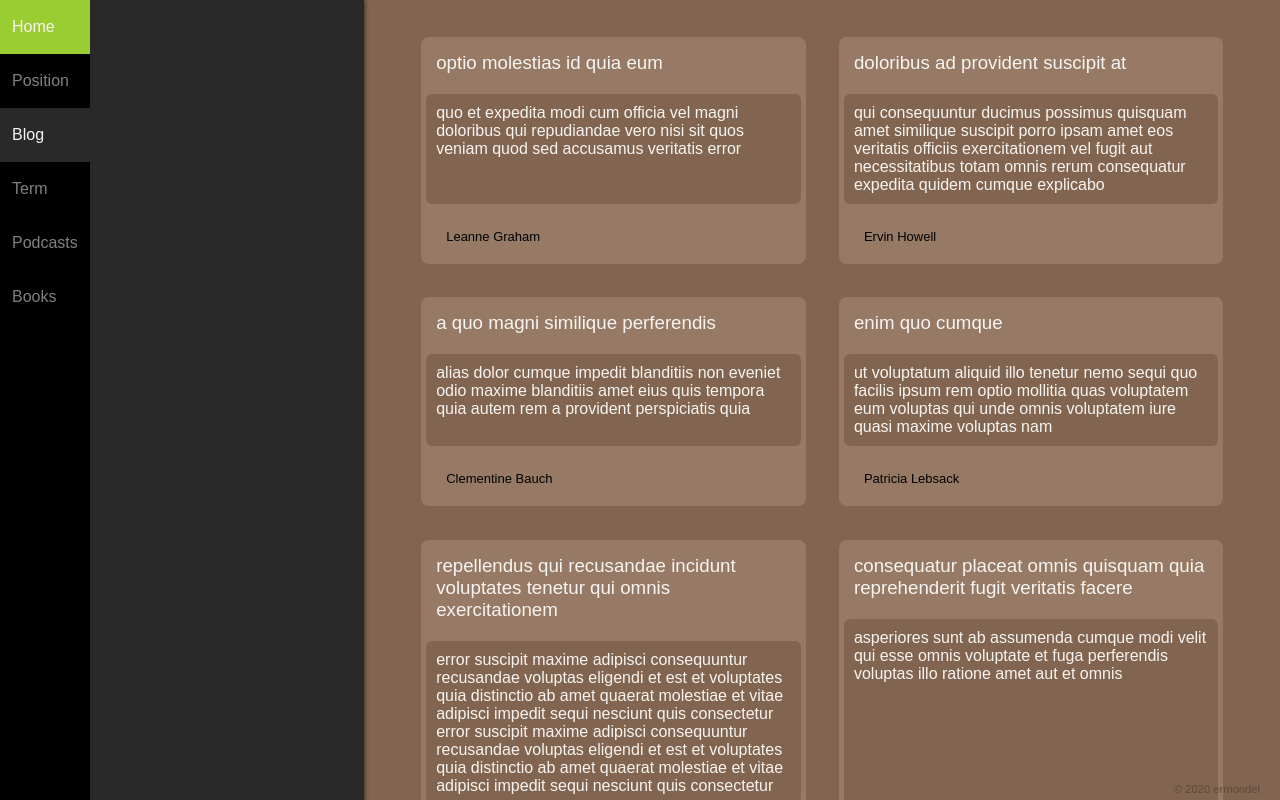
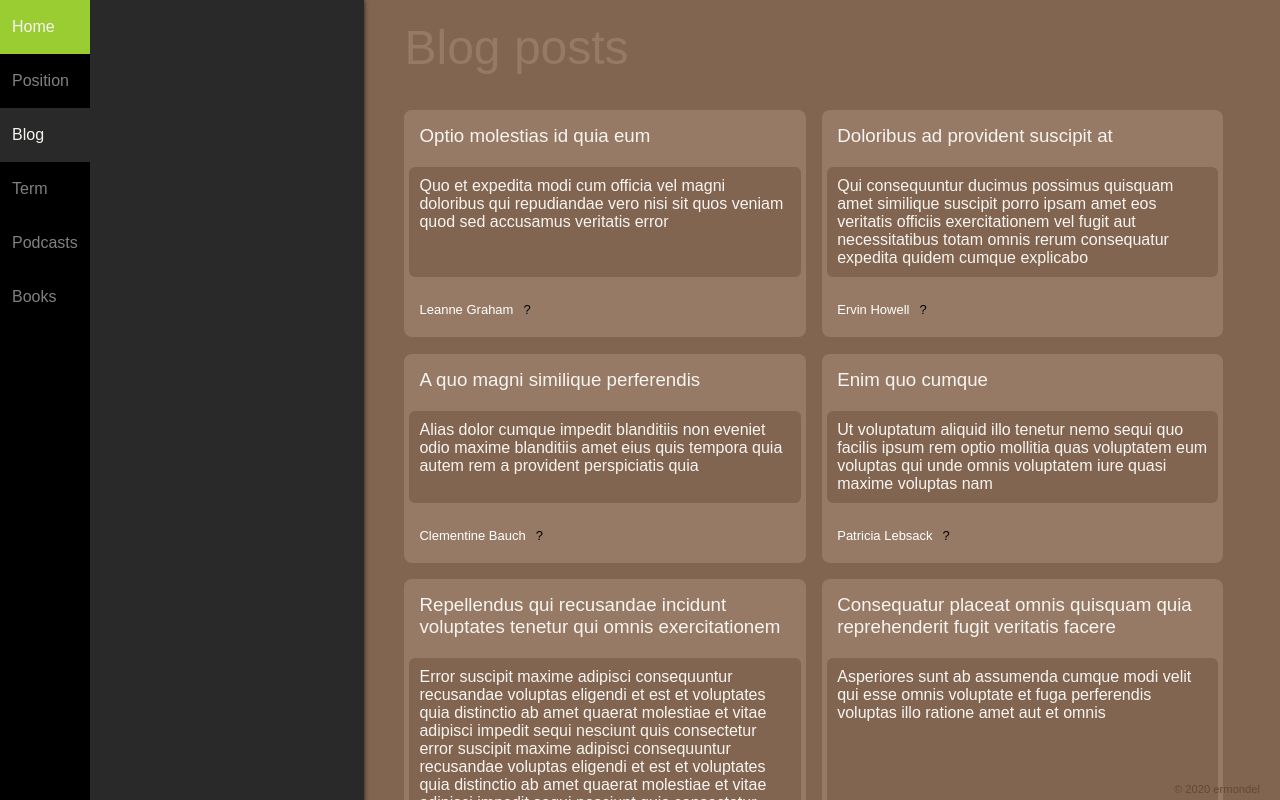
Before and after one commit to ermondel/react-seasons, a React (Create React App) app: page /blog in a window 1280 px wide. Shown: the top 800 px of the page. Built offline with nearby package versions, Linux system fonts and the light colour scheme.

Commit message:
feat: update style of the blog component

```diff
--- a/src/components/Blog/Blog.js
+++ b/src/components/Blog/Blog.js
@@ -11,6 +11,7 @@ const Blog = () => (
     </div>
     <div className="content">
       <div className="content-wrap">
+        <h2>Blog posts</h2>
         <PostList />
       </div>
     </div>
--- a/src/components/Blog/PostList.js
+++ b/src/components/Blog/PostList.js
@@ -6,6 +6,24 @@ import LoadingBar from '../LoadingBar';
 class PostList extends Component {
   componentDidMount() {
     this.props.fetchBlogPosts();
+  }
+
+  renderButton(post) {
+    let className = 'blogpost__author_btn';
+
+    if (this.props.user && this.props.user.id === post.userId) {
+      className += ' blogpost__author_btn_active';
+    }
+
+    return (
+      <button
+        className={className}
+        onClick={() => this.props.selectBlogUser(post.user)}
+        title={`get info about ${post.user.name}`}
+      >
+        ?
+      </button>
+    );
   }
 
   render() {
@@ -19,13 +37,9 @@ class PostList extends Component {
           <div key={post.id} className="blogpost">
             <h3 className="blogpost__title">{post.title}</h3>
             <p className="blogpost__body">{post.body}</p>
-            <p className="blogpost__btns">
-              <button
-                className="blogpost__author_btn"
-                onClick={() => this.props.selectBlogUser(post.user)}
-              >
-                {post.user.name}
-              </button>
+            <p className="blogpost__info">
+              <span className="blogpost__author">{post.user.name}</span>
+              {this.renderButton(post)}
             </p>
           </div>
         ))}
@@ -36,6 +50,7 @@ class PostList extends Component {
 
 const mapStateToProps = (state) => ({
   posts: state.blogposts,
+  user: state.bloguser,
 });
 
 export default connect(mapStateToProps, {
--- a/src/components/Blog/UserDetails.js
+++ b/src/components/Blog/UserDetails.js
@@ -6,7 +6,25 @@ const UserDetails = ({ user }) => {
     return null;
   }
 
-  return <div>{user.name}</div>;
+  return (
+    <div className="detail">
+      <h3 className="detail__title">{user.name}</h3>
+      <p className="detail__item">
+        <span className="l">email</span> <span className="r">{user.email}</span>
+      </p>
+      <p className="detail__item">
+        <span className="l">phone</span> <span className="r">{user.phone}</span>
+      </p>
+      <p className="detail__item">
+        <span className="l">website</span>{' '}
+        <span className="r">{user.website}</span>
+      </p>
+      <p className="detail__item">
+        <span className="l">company</span>{' '}
+        <span className="r">{user.company.name}</span>
+      </p>
+    </div>
+  );
 };
 
 const mapStateToProps = (state) => ({
--- a/src/style/index.css
+++ b/src/style/index.css
@@ -348,12 +348,13 @@ h2::first-letter {
 }
 
 .blogpost {
-  width: 46%;
-  margin: 2%;
-  background-color: #967a65;
+  width: 48%;
+  margin-right: 2%;
+  margin-bottom: 2%;
   border-radius: 8px;
   display: flex;
   flex-direction: column;
+  background-color: #967a65;
 }
 
 .blogpost__title {
@@ -362,17 +363,30 @@ h2::first-letter {
   font-weight: normal;
 }
 
+.blogpost__title::first-letter {
+  text-transform: uppercase;
+}
+
 .blogpost__body {
   margin: 5px;
   padding: 10px;
   border-radius: 6px;
+  flex-grow: 2;
   background-color: #826550;
-  flex-grow: 2;
 }
 
-.blogpost__btns {
+.blogpost__body::first-letter {
+  text-transform: uppercase;
+}
+
+.blogpost__info {
   margin: 5px;
   padding: 10px;
+}
+
+.blogpost__author {
+  color: white;
+  font-size: small;
 }
 
 .blogpost__author_btn {
@@ -382,11 +396,12 @@ h2::first-letter {
   border-radius: 4px;
   background-color: transparent;
   color: black;
+  cursor: pointer;
   font-size: small;
-  cursor: pointer;
 }
 
-.blogpost__author_btn:hover {
+.blogpost__author_btn:hover,
+.blogpost__author_btn_active {
   color: orange;
 }
 
@@ -395,3 +410,71 @@ h2::first-letter {
   border: none;
   color: orange;
 }
+
+/* * card for details * */
+
+.detail {
+  padding: 10px;
+  color: lightgrey;
+  background-color: black;
+  border-radius: 6px;
+  font-size: 90%;
+}
+
+.detail__title {
+  margin: 0;
+  padding: 0;
+  font-weight: normal;
+  margin-bottom: 25px;
+  height: 70px;
+}
+
+.detail__item {
+  width: 100%;
+  margin: 0;
+  padding: 0;
+  overflow: hidden;
+  padding-bottom: 3px;
+  border-bottom: 1px dotted grey;
+  margin-bottom: 12px;
+}
+
+.detail__item:hover {
+  border-color: orange;
+}
+
+.detail__btns {
+  margin: 25px 0 0 0;
+  padding: 0;
+  width: 100%;
+  overflow: hidden;
+}
+
+.detail__btn_main {
+  margin: 0;
+  border: none;
+  padding: 10px 20px;
+  border-radius: 4px;
+  color: lightgrey;
+  cursor: pointer;
+  float: left;
+  background-color: royalblue;
+}
+
+.detail__btn_main:hover {
+  background-color: #9acd32;
+  color: #f7f4f1;
+}
+
+.detail__btn_link {
+  display: block;
+  text-decoration: none;
+  padding: 10px 0px;
+  color: grey;
+  cursor: pointer;
+  float: right;
+}
+
+.detail__btn_link:hover {
+  text-decoration: underline;
+}
```
